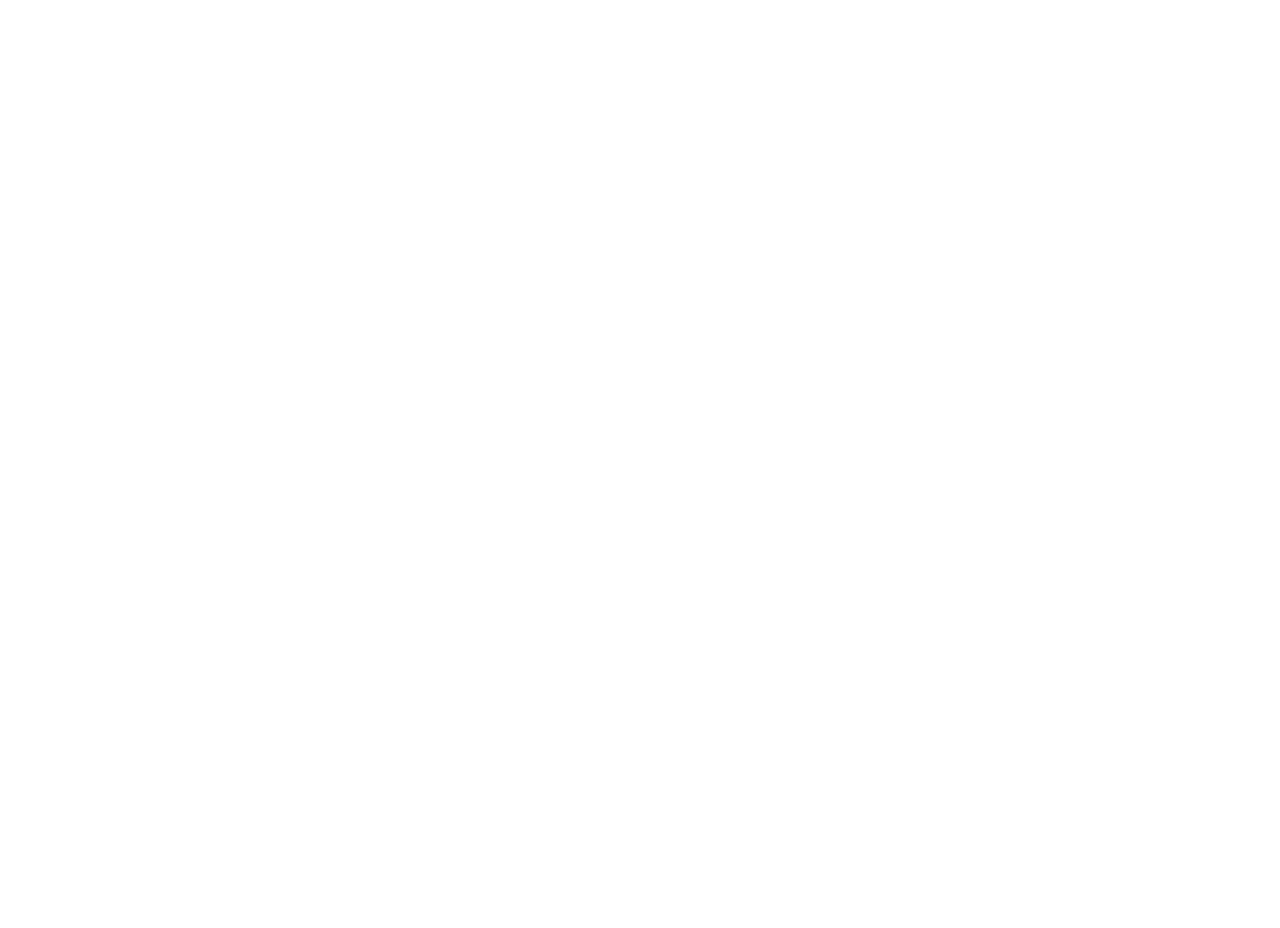
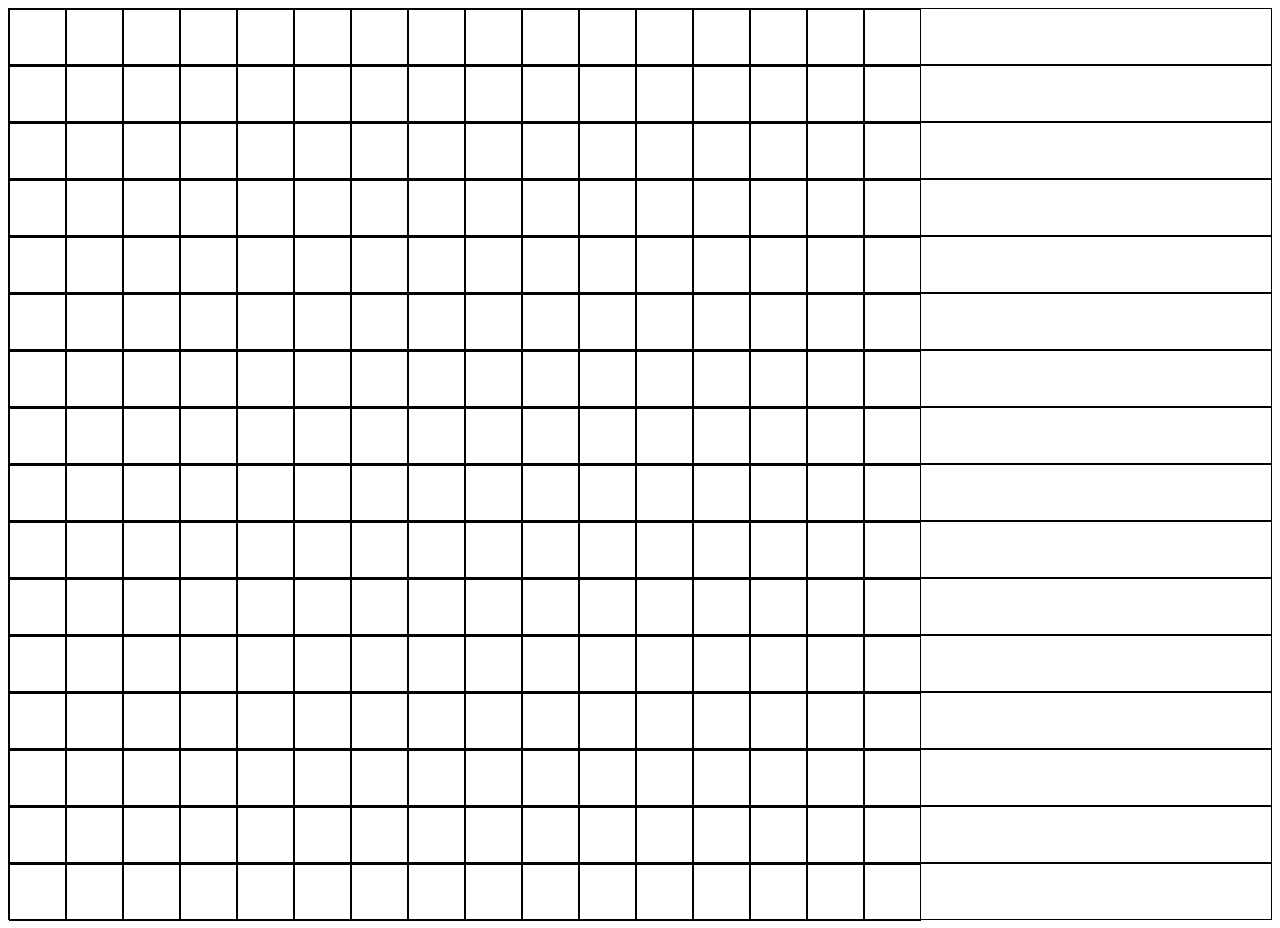
Before and after one commit to diasbouk/Etch-a-Sketch, a plain HTML site: page index.html in a window 1280 px wide. Before the commit the page ends 800 px from the top, so only its background shows below. Drawn offline with Linux system fonts and the light colour scheme.

Commit message:
Grid created,

```diff
--- a/index.html
+++ b/index.html
@@ -2,10 +2,19 @@
 <html lang="en">
 <head>
     <meta charset="UTF-8">
+    <!-- Linking CSS -->
+    <link rel="stylesheet" href="style.css">
     <meta name="viewport" content="width=device-width, initial-scale=1.0">
     <title>Etch-a-Sketch</title>
 </head>
-<body>
+<body id="body">
 
+    <!-- Container of all boxes -->
+    <div class="container" id="container">
+
+    </div>
+
+    <!-- linking the script -->
+    <script src="main.js"></script>
 </body>
 </html>
--- a/main.js
+++ b/main.js
@@ -0,0 +1,16 @@
+
+const body = document.querySelector("#body");
+
+// Loop to create 16 * 16 box
+for (let i = 0; i < 16; i++) {
+    let box = document.createElement("div");
+    box.setAttribute("class", "box");
+    body.appendChild(box);
+    for (let j = 0; j < 16; j++)
+    {
+        let smallbox = document.createElement("div");
+        smallbox.setAttribute("class", "smallbox");
+    box.appendChild(smallbox);
+    }
+
+}
--- /dev/null
+++ b/style.css
@@ -0,0 +1,21 @@
+.parent {
+    background-color: aqua;
+}
+.child {
+    background-color: blue;
+}
+
+.box {
+    border: 1px solid;
+    display: flex;
+    height: 55px;
+}
+
+.smallbox {
+    border: 1px solid;
+    width: 55px;
+    height: 55px;
+}
+.smallbox:hover {
+    background-color: red;
+}
```
